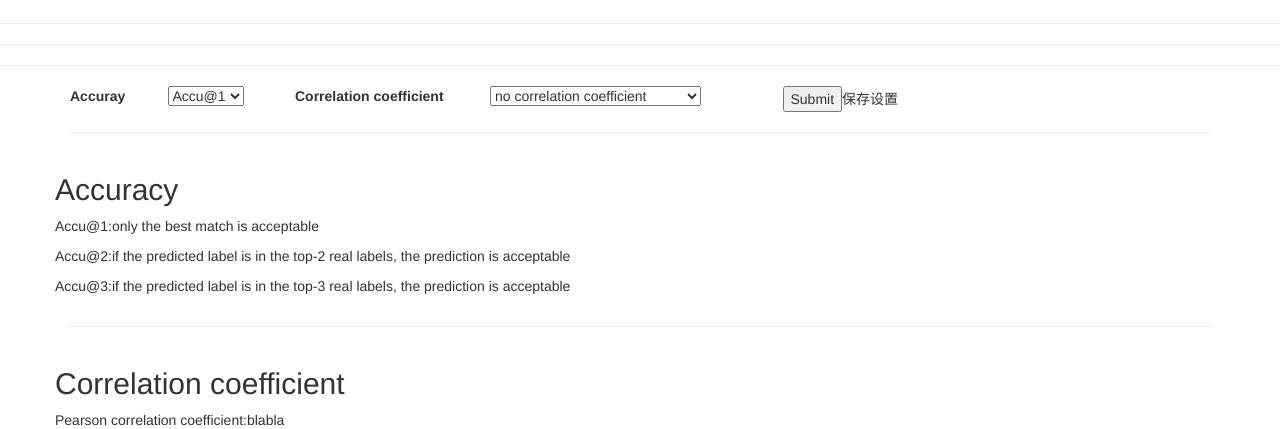
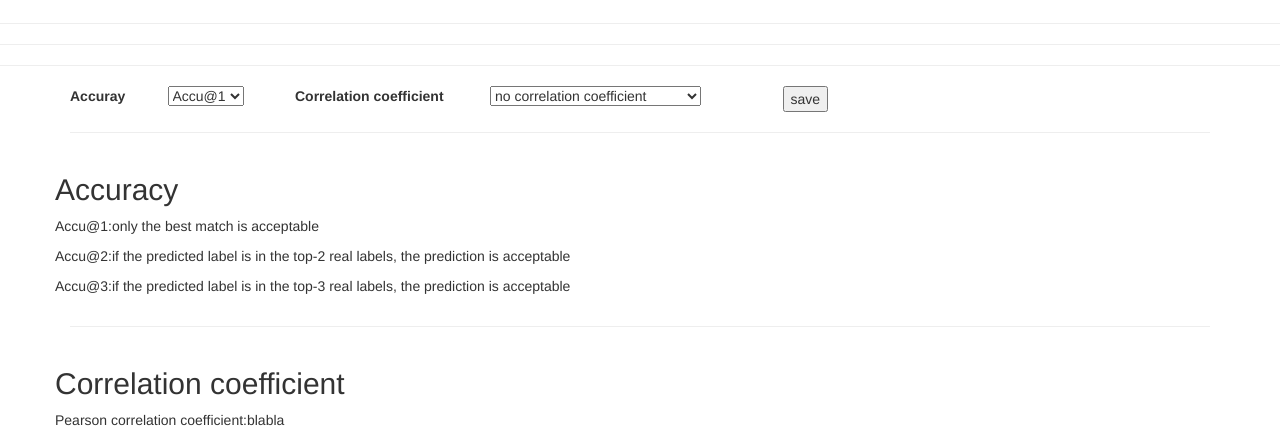
Before and after one commit to lixin77/sentiment-computing, a Flask app: page /evaluation in a window 1280 px wide. Shown: the part 168-597 px from the top of the page. Run offline with Flask 2, Linux system fonts and the light colour scheme; some libraries are stand-ins or nearby versions.

Commit message:
modify the value of button

```diff
--- a/Sentiment/templates/evaluations.html
+++ b/Sentiment/templates/evaluations.html
@@ -66,7 +66,7 @@
                     </select>
                 </div>
                 <div class="col-md-2">
-                    <input type="submit">保存设置</input>
+                    <input type="submit" value="save"/>
                 </div>
             </div>
             <hr>
```
